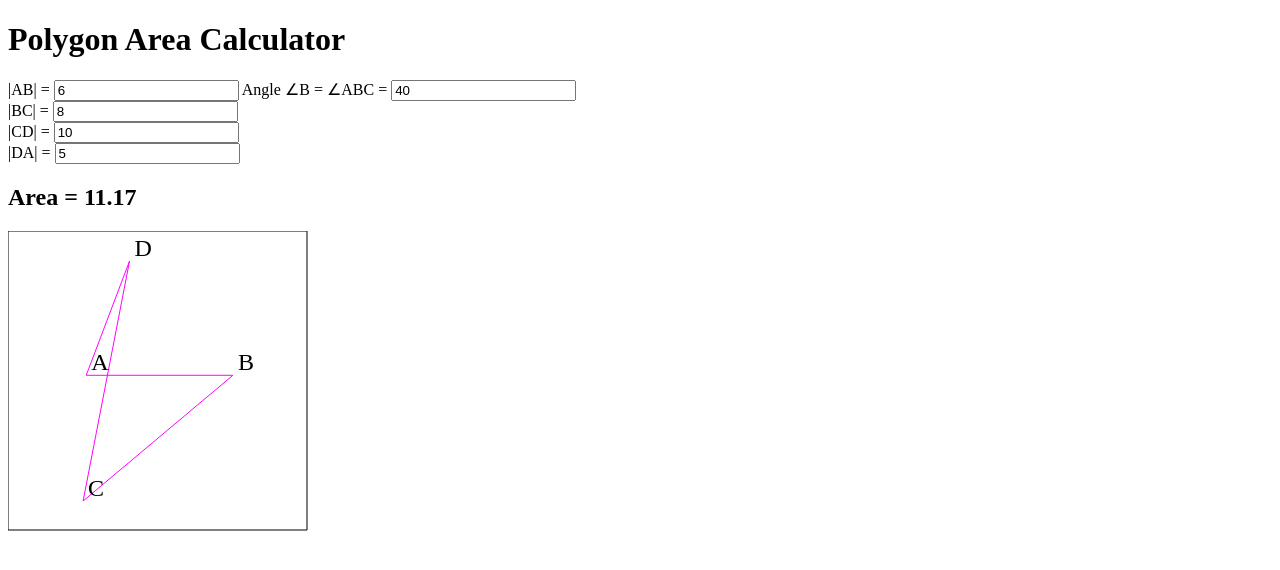
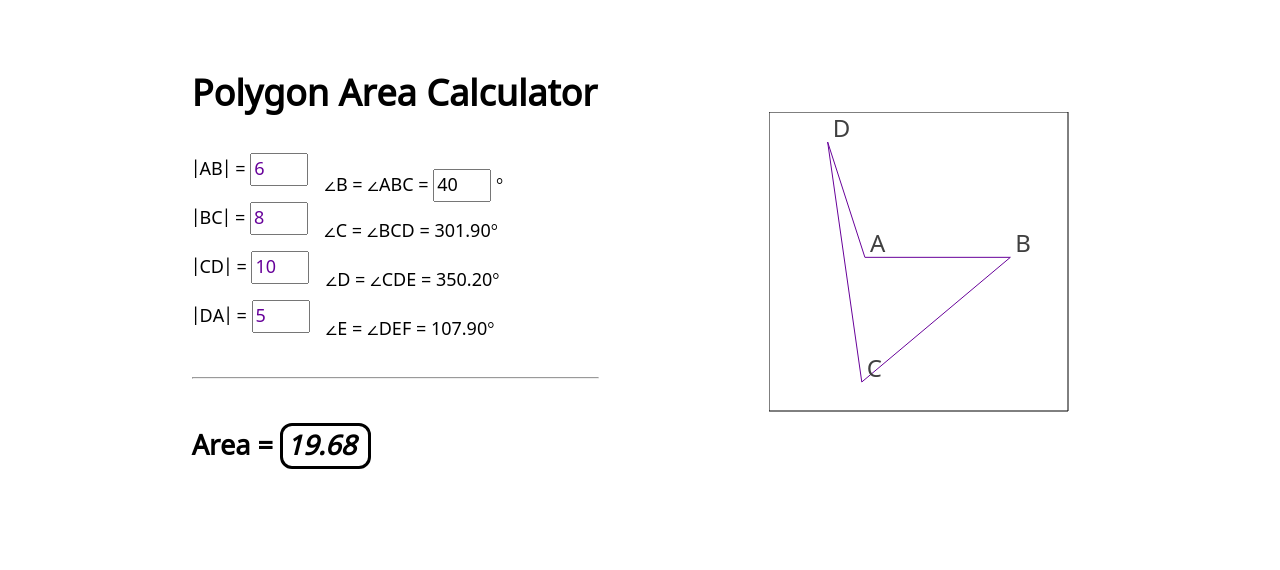
Before and after one commit to pier-bezuhoff/polygon-area, a SvelteKit app: page / in a window 1280 px wide. Shown: the top 570 px of the page. Built offline with nearby package versions, Linux system fonts and the light colour scheme.

Commit message:
some styling

```diff
--- a/src/lib/geometry.ts
+++ b/src/lib/geometry.ts
@@ -47,13 +47,8 @@ function calculateAngle(dx1: number, dy1: number, dx2: number, dy2: number): Ang
 	return ((phi * 180) / PI + 360) % 360;
 }
 
-function calculateAngle3(start: Vertex, center: Vertex, end: Vertex): Angle {
-	return calculateAngle(
-		start.x - center.x,
-		start.y - center.y,
-		end.x - center.x,
-		end.y - center.y
-	);
+function calculateAngle3(start: Vertex, pivot: Vertex, end: Vertex): Angle {
+	return calculateAngle(start.x - pivot.x, start.y - pivot.y, end.x - pivot.x, end.y - pivot.y);
 }
 
 export function pointLiesOnEdge(point: Vertex, edge: Edge): boolean {
@@ -85,7 +80,7 @@ export function edgesIntersect(edge1: Edge, edge2: Edge): boolean {
 		}
 		const k2 = (end2.y - start2.y) / (end2.x - start2.x);
 		const y = k2 * (x - start2.x) + start2.y;
-            const p = Point(x, y);
+		const p = Point(x, y);
 		const itLiesOnEdge1 = pointLiesOnEdge(p, edge1);
 		const itLiesOnEdge2 = pointLiesOnEdge(p, edge2);
 		return itLiesOnEdge1 && itLiesOnEdge2;
@@ -93,7 +88,7 @@ export function edgesIntersect(edge1: Edge, edge2: Edge): boolean {
 		const x = start2.x; // 2: x = start2.x
 		const k1 = (end1.y - start1.y) / (end1.x - start1.x);
 		const y = k1 * (x - start1.x) + start1.y;
-            const p = Point(x, y);
+		const p = Point(x, y);
 		const itLiesOnEdge1 = pointLiesOnEdge(p, edge1);
 		const itLiesOnEdge2 = pointLiesOnEdge(p, edge2);
 		return itLiesOnEdge1 && itLiesOnEdge2;
@@ -103,10 +98,11 @@ export function edgesIntersect(edge1: Edge, edge2: Edge): boolean {
 		if (k1 == k2) {
 			// parallel edges
 			return false;
-		} else { // FIXME
+		} else {
+			// FIXME
 			const x = (start2.y - start1.y - k2 * start2.x + k1 * start1.x) / (k1 - k2);
 			const y = k1 * (x - start1.x) + start1.y;
-            const p = Point(x, y);
+			const p = Point(x, y);
 			const itLiesOnEdge1 = pointLiesOnEdge(p, edge1);
 			const itLiesOnEdge2 = pointLiesOnEdge(p, edge2);
 			return itLiesOnEdge1 && itLiesOnEdge2;
@@ -177,7 +173,7 @@ export function calculatePolygonVertices(polygon: Polygon): Vertex[] {
 		// first we want to avoid self-crossing, secondly we prefer convex shape
 		let selfCross = false;
 		let edge1 = { start: v2, end: v0 };
-        let edge: Edge;
+		let edge: Edge;
 		for (let i = 1; !selfCross && i < n - 2; i++) {
 			edge = { start: vertices[i], end: vertices[i + 1] };
 			selfCross = edgesIntersect(edge1, edge);
@@ -187,7 +183,7 @@ export function calculatePolygonVertices(polygon: Polygon): Vertex[] {
 			edge = { start: vertices[i], end: vertices[i + 1] };
 			selfCross = edgesIntersect(edge2, edge);
 		}
-		console.log('v2: self-crossing = ' + selfCross);
+		// console.log('v2: self-crossing = ' + selfCross);
 		if (selfCross) {
 			vertices.push(v1);
 		} else {
@@ -197,17 +193,18 @@ export function calculatePolygonVertices(polygon: Polygon): Vertex[] {
 			if (nextAngle2 > 180 || currentAngle2 > 180 || previousAngle2 > 180) {
 				// we prefer convex shape, but v1 can lead to self-crossing
 				selfCross = false;
-				edge1 = { start: v2, end: v0 };
+				edge1 = { start: v1, end: v0 };
 				for (let i = 1; !selfCross && i < n - 2; i++) {
 					edge = { start: vertices[i], end: vertices[i + 1] };
 					selfCross = edgesIntersect(edge1, edge);
 				}
-				edge2 = { start: vp, end: v2 };
+				edge2 = { start: vp, end: v1 };
 				for (let i = 0; !selfCross && i < n - 3; i++) {
 					edge = { start: vertices[i], end: vertices[i + 1] };
 					selfCross = edgesIntersect(edge2, edge);
+					// console.log(`testing v1: edge2 ^ edge(${i}, ${i+1}) = ${selfCross}`);
 				}
-				console.log('v1: self-crossing = ' + selfCross);
+				// console.log('v1: self-crossing = ' + selfCross);
 				if (selfCross) {
 					vertices.push(v2);
 				} else {
@@ -219,6 +216,18 @@ export function calculatePolygonVertices(polygon: Polygon): Vertex[] {
 		}
 		return vertices;
 	}
+}
+
+export function calculateAngles(vertices: Vertex[]): Angle[] {
+	const n = vertices.length;
+	const angles: Angle[] = [];
+	for (let i = 0; i < n; i++) {
+		const start = vertices[i];
+		const pivot = vertices[(i + 1) % n];
+		const end = vertices[(i + 2) % n];
+		angles.push(calculateAngle3(start, pivot, end));
+	}
+	return angles;
 }
 
 /** Shoelace formula: https://en.wikipedia.org/wiki/Shoelace_formula */
--- a/src/routes/+page.svelte
+++ b/src/routes/+page.svelte
@@ -1,7 +1,12 @@
 <script lang="ts">
 	import { onMount } from 'svelte';
-	import type { Index, Size, Polygon, Vertex, Area } from '$lib/types';
-	import { calculatePolygonVertices, calculateArea, calculateFitInScaling } from '$lib/geometry';
+	import type { Index, Size, Polygon, Vertex, Angle, Area } from '$lib/types';
+	import {
+		calculatePolygonVertices,
+		calculateAngles,
+		calculateArea,
+		calculateFitInScaling
+	} from '$lib/geometry';
 
 	const latinLetters = 'ABCDEFGHIJKLMNOPQRSTUVWXYZ'.split('');
 
@@ -22,6 +27,15 @@
 	};
 	let polygon: Polygon = $state(defaultPolygon);
 	let vertices: Vertex[] = $derived(calculatePolygonVertices(polygon));
+	let angles: Agle[] = $derived.by(() => {
+		const allAngles = calculateAngles(vertices);
+		if (vertices.length != polygon.sides.length) {
+			// last vertex is missing
+			allAngles.pop();
+			allAngles.pop();
+		}
+		return allAngles;
+	});
 	$inspect(vertices);
 	let area: Area | null = $derived(
 		vertices.length != polygon.sides.length ? null : calculateArea(vertices)
@@ -34,6 +48,7 @@
 			const context = canvas.getContext('2d')!;
 			const w = canvas.width;
 			const h = canvas.height;
+			context.strokeStyle = '#000000';
 			context.clearRect(0, 0, w, h);
 			context.beginPath();
 			context.moveTo(0, 0);
@@ -52,7 +67,7 @@
 					paddedK * h
 				);
 				$inspect(centerX, centerY, scaleFactor);
-				context.strokeStyle = '#ff00ff';
+				context.strokeStyle = '#670099';
 				context.beginPath();
 				let v = vertices[0]; // we are center-ing and scaling our polygon
 				let x = canvasCenterX + (v.x - centerX) * scaleFactor;
@@ -68,7 +83,8 @@
 					context.closePath();
 				}
 				context.stroke();
-				context.font = '24px serif';
+				context.fillStyle = '#404040';
+				context.font = '24px Noto Sans Math';
 				for (let i = 0; i < vertices.length; i++) {
 					v = vertices[i];
 					x = canvasCenterX + (v.x - centerX) * scaleFactor;
@@ -80,35 +96,61 @@
 	});
 </script>
 
+<svelte:head>
+	<title>Polygon Area Calculator</title>
+	<meta name="description" content="Calculate area of any polygon by its sides and some angles." />
+	<link href="https://fonts.googleapis.com/css?family=Noto Sans Math" rel="stylesheet" />
+</svelte:head>
 <main>
+	<div class="row">
+		<div class="left-column">
+			<div class="entries">
 				<h1>Polygon Area Calculator</h1>
 				{#each polygon.sides as side, i}
-		<div class="input-group">
+					<div class="entry-row">
+						<div class="side-entry">
 							<label>
 								|{mkSideName(i, polygon.sides.length)}| =
-				<input type="number" bind:value={polygon.sides[i]} />
+								<input type="number" class="side-input" bind:value={polygon.sides[i]} />
 							</label>
+						</div>
+						<div class="angle-entry">
 							{#if polygon.angles.length > i}
 								<label>
-					Angle &angle;{latinLetters[i + 1]} = &angle;{latinLetters[i]}{latinLetters[
+									&angle;{latinLetters[i + 1]} = &angle;{latinLetters[i]}{latinLetters[
 										i + 1
 									]}{latinLetters[i + 2]} =
-					<input type="number" bind:value={polygon.angles[i]} />
+									<input type="number" class="angle-input" bind:value={polygon.angles[i]} />
+									&deg;
 								</label>
+							{:else if i < angles.length}
+								&angle;{latinLetters[i + 1]} = &angle;{latinLetters[i]}{latinLetters[
+									i + 1
+								]}{latinLetters[i + 2]} = {polygon.angles[i] ?? angles[i].toFixed(2)}&deg;
 							{/if}
+						</div>
 					</div>
 				{/each}
 				{#if area != null}
+					<hr class="result-separator" />
 					<div class="result">
-			<h2>Area = {area.toPrecision(4)}</h2>
+						<h2>Area = <em class="actual-area">{area.toPrecision(4)}</em></h2>
 					</div>
 				{/if}
+			</div>
+		</div>
 		{#if vertices != null}
+			<div class="right-column">
 				<canvas bind:this={canvas} width="300" height="300"></canvas>
+			</div>
 		{/if}
+	</div>
 </main>
 
 <style>
+	:root {
+		--primary-color: hsl(280, 100%, 30%); /* #670099 */
+	}
 	/* Hide arrows on number inputs */
 	/* Chrome, Safari, Edge, Opera */
 	:global(input::-webkit-outer-spin-button),
@@ -120,4 +162,85 @@
 	:global(input[type='number']) {
 		-moz-appearance: textfield;
 	}
+
+	main,
+	input[type='number'] {
+		font-family: 'Noto Sans Math';
+		font-size: 18px;
+	}
+
+	main {
+		padding: 24px;
+		height: 100%;
+	}
+
+	input[type='number'] {
+		width: 50px;
+	}
+
+	.row {
+		display: flex;
+		flex-direction: row;
+		align-items: center;
+		justify-content: center;
+	}
+
+	.left-column,
+	.right-column {
+		height: 100%;
+		padding: 12px;
+	}
+
+	.left-column {
+		width: 60%;
+		display: flex;
+		flex-direction: column;
+		align-items: center;
+		justify-content: center;
+	}
+
+	.right-column {
+		width: 40%;
+	}
+
+	.entry-row {
+		display: flex;
+		flex-direction: row;
+	}
+
+	.side-entry,
+	.angle-entry {
+		float: left;
+		padding-top: 8px;
+		padding-bottom: 8px;
+	}
+
+	/* staggered columns effect */
+	.angle-entry {
+		position: relative;
+		top: 16px;
+		margin-left: 16px;
+	}
+
+	.side-input {
+		color: var(--primary-color);
+	}
+
+	.result-separator {
+		float: left;
+		width: 100%;
+		margin-top: 36px;
+		margin-bottom: 24px;
+	}
+
+	.result {
+		float: left;
+	}
+
+	.actual-area {
+		border: solid;
+		border-radius: 12px;
+		padding-left: 4px;
+		padding-right: 12px;
+	}
 </style>
--- a/vite.config.ts
+++ b/vite.config.ts
@@ -6,5 +6,8 @@ import { defineConfig } from 'vitest/config';
 export default defineConfig({
 	plugins: [sveltekit()],
 	// Tell Vitest to use the `browser` entry points in `package.json` files, even though it's running in Node
-	resolve: process.env.VITEST ? { conditions: ['browser'] } : undefined
+	resolve: process.env.VITEST ? { conditions: ['browser'] } : undefined,
+	test: {
+		globals: true
+	}
 });
```
Also changed, not shown: 1 other file (tests, documents, lock files or other folders). Lines whose indentation alone changed are shown as unchanged.
